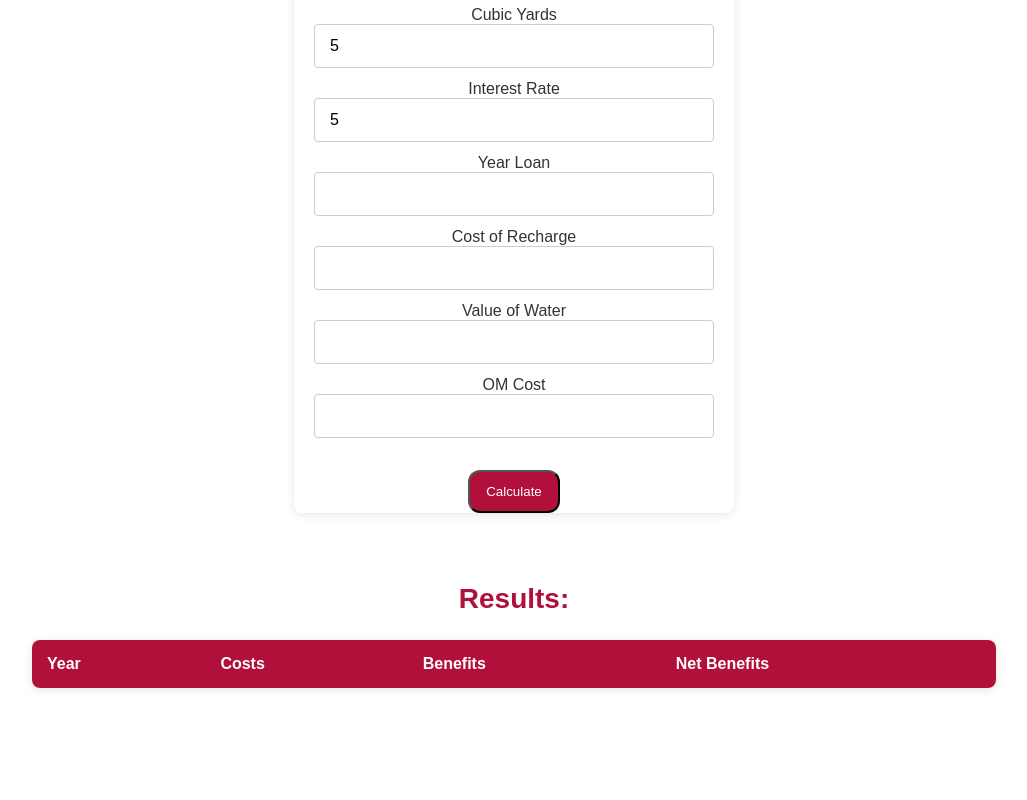
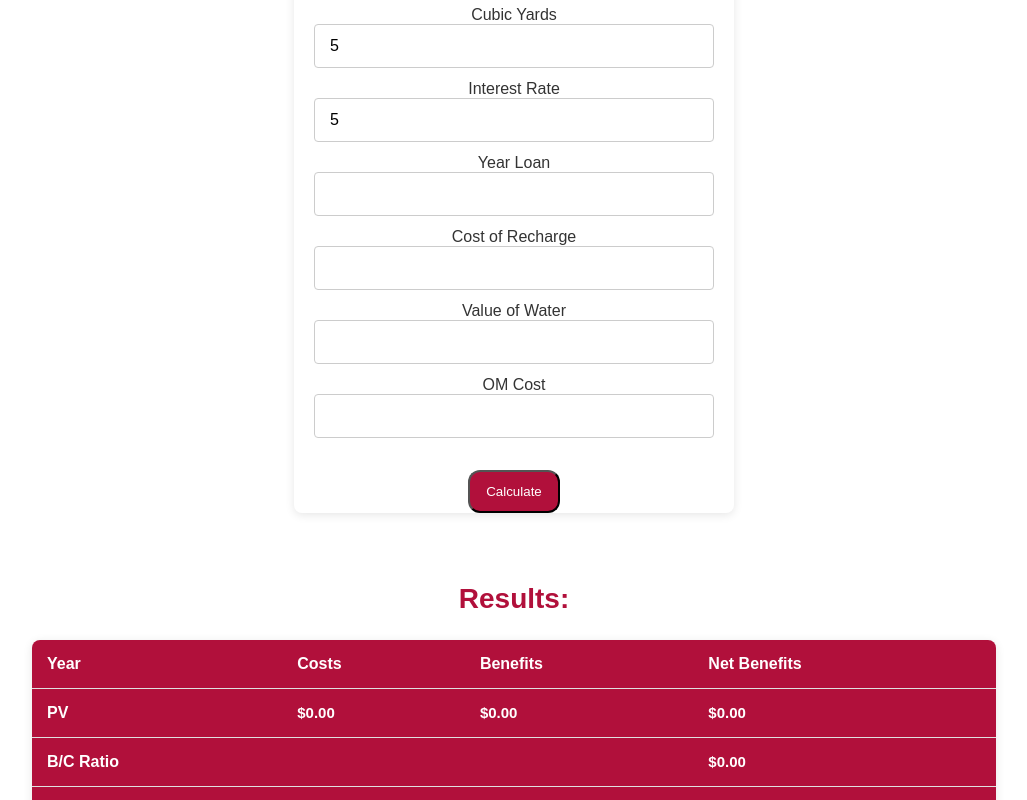
Before and after one commit to Resteves147/CWI, a React (Vite) app: page /form in a window 1280 px wide. Both pictures are taken after typing "5", "5", "5", "5", "5", "5" into the empty fields and a click on the button "Calculate". Shown: the part 687-1487 px from the top of the page, without its empty margins (126-1153 px from the left). Built offline with nearby package versions, Linux system fonts and the light colour scheme.

Commit message:
added more to table

```diff
--- a/src/pages/form.css
+++ b/src/pages/form.css
@@ -136,3 +136,17 @@
 .results-table tbody tr:nth-child(even) {
     background-color: #f9f9f9;
 }
+
+.results-table tfoot{
+    background-color: #B1103B;
+    border-top: 1px solid #e0e0e0;
+    color: white;
+}
+.results-table tfoot td{
+    border-bottom: 1px solid #e0e0e0;
+    color: white;
+    font-weight: bold;
+}
+.results-table tfoot th{
+    border-bottom: 1px solid #e0e0e0;
+}
--- a/src/pages/form.jsx
+++ b/src/pages/form.jsx
@@ -45,6 +45,51 @@ const Form = () => {
         setShowResults(true);
     };
 
+    const validateForm = () => {
+        if(Input.wetYearFrequency < 0 || Input.wetYearFrequency > 10 || Input.wetYearFrequency === ""){
+            alert("Please enter a wet year frequency");
+            return false;
+        }
+        if(Input.monthDuration < 0 || Input.monthDuration > 12 || Input.monthDuration === ""){
+            alert("Please enter a month duration between 0 and 12");
+            return false;
+        }
+        if(Input.landCost < 0 || Input.landCost > 1000000 || Input.landCost === ""){
+            alert("Please enter a land cost between 0 and 1000000");
+            return false;
+        }
+        if(Input.piplineFt < 0 || Input.piplineFt > 1000000 || Input.piplineFt === ""){
+            alert("Please enter a pipline feet between 0 and 1000000");
+            return false;
+        }
+        if(Input.cubicYd < 0 || Input.cubicYd > 1000000 || Input.cubicYd === ""){
+            alert("Please enter a cubic yards between 0 and 1000000");
+            return false;
+        }
+        if(Input.interestRate < 0 || Input.interestRate > 100 || Input.interestRate === ""){
+            alert("Please enter an interest rate between 0 and 100");
+            return false;
+        }
+        if(Input.yearLoan < 0 || Input.yearLoan > 100 || Input.yearLoan === ""){
+            alert("Please enter a year loan between 0 and 100");
+            return false;
+        }
+        if(Input.costRecharge < 0 || Input.costRecharge > 1000000 || Input.costRecharge === ""){
+            alert("Please enter a cost recharge between 0 and 1000000");
+            return false;
+        }
+        if(Input.valueWater < 0 || Input.valueWater > 1000000 || Input.valueWater === ""){
+            alert("Please enter a value of water between 0 and 1000000");
+            return false;
+        }
+        if(Input.omCost < 0 || Input.omCost > 1000000 || Input.omCost === ""){
+            alert("Please enter an OM cost between 0 and 1000000");
+            return false;
+        }
+        return true;
+    };
+
+    {/*Form*/}
     return(
       <div className="form-header">
         <h1><strong>Recharge Basin Calculator</strong></h1>
@@ -86,21 +131,18 @@ const Form = () => {
                     type="number" id="landCost" name="landCost" value={Input.landCost} onChange={handleChange}
                     min="0"
                     max="1000000"
-                    step="1000"
                 />
                 <label htmlFor="piplineFt">Pipline Feet</label>
                 <input
                     type="number" id="piplineFt" name="piplineFt" value={Input.piplineFt} onChange={handleChange}
                     min="0"
                     max="1000000"
-                    step="1000"
                 />
                 <label htmlFor="cubicYd">Cubic Yards</label>
                 <input
                     type="number" id="cubicYd" name="cubicYd" value={Input.cubicYd} onChange={handleChange}
                     min="0"
                     max="1000000"
-                    step="1000"
                 />
                 <label htmlFor="interestRate">Interest Rate</label>
                 <input
@@ -121,24 +163,22 @@ const Form = () => {
                     type="number" id="costRecharge" name="costRecharge" value={Input.costRecharge} onChange={handleChange}
                     min="0"
                     max="1000000"
-                    step="1000"
                 />
                 <label htmlFor="valueWater">Value of Water</label>
                 <input
                     type="number" id="valueWater" name="valueWater" value={Input.valueWater} onChange={handleChange}
                     min="0"
                     max="1000000"
-                    step="1000"
                 />
                 <label htmlFor="omCost">OM Cost</label>
                 <input
                     type="number" id="omCost" name="omCost" value={Input.omCost} onChange={handleChange}
                     min="0"
                     max="1000000"
-                    step="1000"
                 />
-                <button className="btn" onClick={handleSubmit}>Calculate</button>
+                <button className="btn" onClick={handleSubmit && validateForm} >Calculate</button>
                 </div>
+
             </form>
         </div>
         {/*Show Results*/}
@@ -168,6 +208,26 @@ const Form = () => {
                             </tr>
                         ))}
                     </tbody>
+                    <tfoot>
+                        <tr>
+                            <th>PV</th>
+                            <td>$0.00</td>
+                            <td>$0.00</td>
+                            <td>$0.00</td>
+                        </tr>
+                        <tr>
+                            <th className="bc-ratio">B/C Ratio</th>
+                            <td>&nbsp;</td>
+                            <td>&nbsp;</td>
+                            <td>$0.00</td>
+                        </tr>
+                        <tr>
+                            <th className="roi">ROI</th>
+                            <td>&nbsp;</td>
+                            <td>&nbsp;</td>
+                            <td>0%</td>
+                        </tr>
+                    </tfoot>
                 </table>
             </div>
         )}
```
